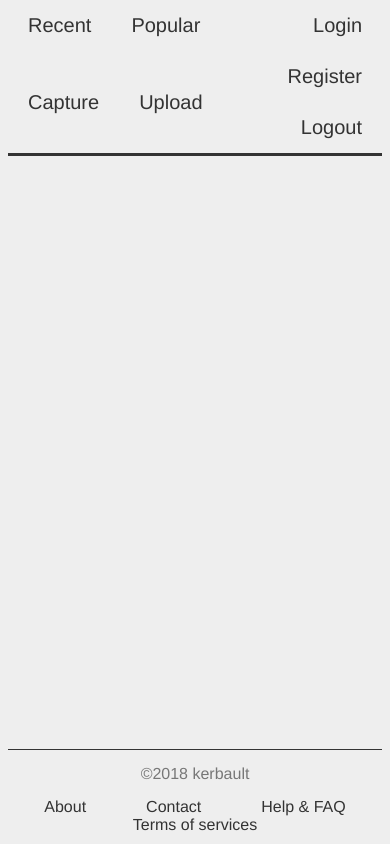
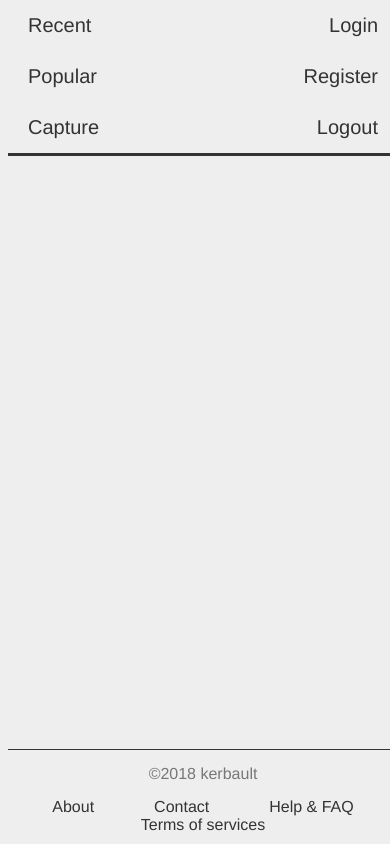
Before and after one commit to kerbault/Camagru, a PHP site: page / in a window 390 px wide. Run offline with PHP 8.4, Linux system fonts and the light colour scheme; data that the repository does not hold is empty.

Commit message:
Better responsivity, Fixed upload issues (partially with no ghost upload)

```diff
--- a/controller/frontend.php
+++ b/controller/frontend.php
@@ -29,16 +29,19 @@ function contactHelp($from, $content, $subject)
 
 function uploadPicture()
 {
-    if (isset($_POST['submit']) && isset($_FILES["fileToUpload"]["size"])) {
+    ob_get_contents();
+    ob_end_clean();
+
+    $allowedSize = 8000000;
+    $allowed_file_types = array('.jpg', '.gif', '.png', '.jpeg');
+    $targetDir = "public/captures/";
+
+    if (isset($_POST['submit']) && isset($_POST['name']) && isset($_FILES) && $_FILES["fileToUpload"]["size"] != 0) {
         $uploadManager = new upload();
-        $targetDir = "public/captures/";
         $fileName = $_FILES["fileToUpload"]["name"];
         $fileBasename = substr($fileName, 0, strripos($fileName, '.'));
         $fileExt = substr($fileName, strripos($fileName, '.'));
         $fileSize = $_FILES["fileToUpload"]["size"];
-
-        $allowed_file_types = array('.jpg', '.gif', '.png', '.jpeg');
-        $allowedSize = 200000000;
 
         if (in_array($fileExt, $allowed_file_types) && ($fileSize < $allowedSize)) {
             $newFileName = $_POST['name'] . $fileExt;
@@ -52,11 +55,13 @@ function uploadPicture()
         } elseif (empty($fileBasename)) {
             throw new Exception("Please select a file to upload.");
         } elseif ($fileSize > $allowedSize) {
-            echo "The file you are trying to upload is too large.";
+            throw new Exception("The file you are trying to upload is too large.");
         } else {
-            echo "Only these file typs are allowed for upload: " . implode(', ', $allowed_file_types);
+            throw new Exception("Only these file typs are allowed for upload: " . implode(', ', $allowed_file_types));
             unlink($_FILES["fileToUpload"]["tmp_name"]);
         }
+    } else {
+        throw new Exception('Something went wrong with the upload, please try again or contact us.');
     }
 }
 
--- a/public/css/style.css
+++ b/public/css/style.css
@@ -4,6 +4,7 @@ html {
     color: #333333;
     height: 100%;
     font-family: Helvetica;
+    min-width: 310px;
 }
 
 h1 {
@@ -15,6 +16,7 @@ body {
     display: flex;
     flex-direction: column;
     height: 100%;
+    width: 100%;
 }
 
 a {
--- a/view/navBar.php
+++ b/view/navBar.php
@@ -25,10 +25,6 @@
             <?php if (isset($_GET['action']) && $_GET['action'] == 'getCapture') { ?>
                 id="current"
             <?php } ?>>Capture</a>
-        <a href="index.php?action=getUpload" class="tab"
-            <?php if (isset($_GET['action']) && $_GET['action'] == 'getUpload') { ?>
-                id="current"
-            <?php } ?>>Upload</a>
     </div>
     <div class="logTab">
         <a href="index.php?action=getLogin" class="tab"
```
Also changed, not shown: view/navUpload.php (deleted, +0 -22 lines).
